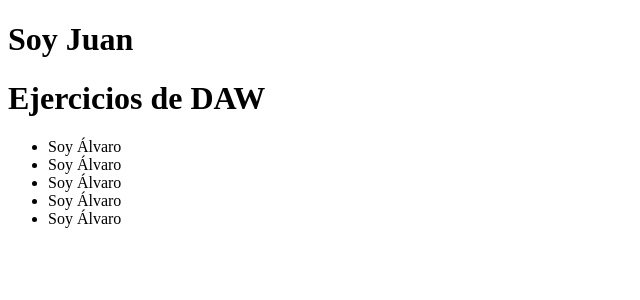
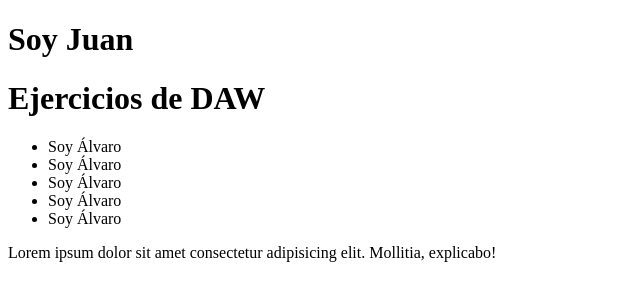
Before and after one commit to TH0RlN/web_daw6, a plain HTML site: page index.html in a window 1280 px wide. Shown: the whole page, without its empty margins (0-640 px from the left). Drawn offline with Linux system fonts and the light colour scheme.

Commit message:
commit fork

```diff
--- a/index.html
+++ b/index.html
@@ -18,6 +18,7 @@
         <li>Soy Álvaro</li>
         <li>Soy Álvaro</li>
     </ul>
+    <p>Lorem ipsum dolor sit amet consectetur adipisicing elit. Mollitia, explicabo!</p>
 
 </body>
 
```
